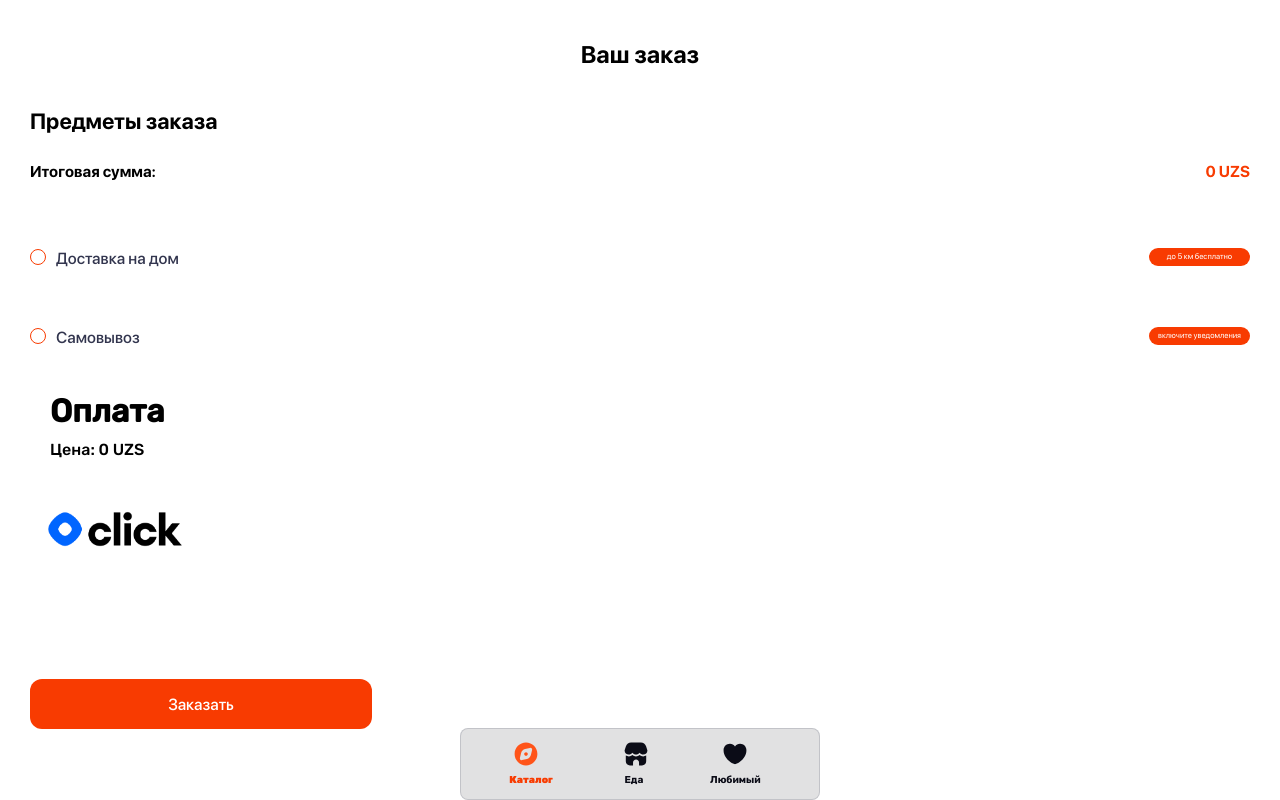
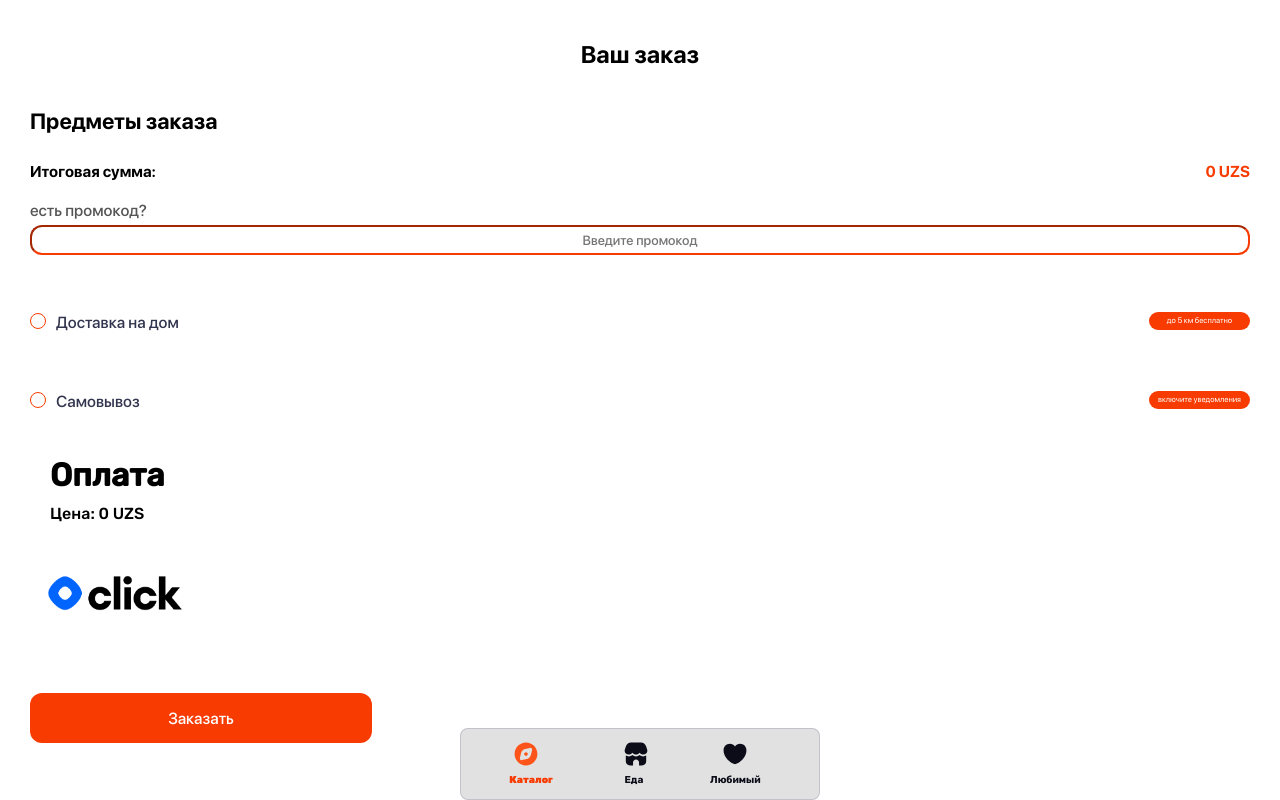
Before and after one commit to yoljasro/milliyfront, a Next.js app: page /order in a window 1280 px wide. Built offline with nearby package versions, Linux system fonts and the light colour scheme.

Commit message:
changing

```diff
--- a/src/pages/index.tsx
+++ b/src/pages/index.tsx
@@ -26,6 +26,8 @@ export default function Home() {
         <meta name="description" content="Generated by create next app" />
         <meta name="viewport" content="width=device-width, initial-scale=1" />
         <link rel="icon" href="/favicon.ico" />
+
+
       </Head>
 
 
--- a/src/pages/order.tsx
+++ b/src/pages/order.tsx
@@ -39,6 +39,7 @@ const OrderPage: React.FC = () => {
     const [deliveryType, setDeliveryType] = useState<string>('');
     const [address, setAddress] = useState<string>('');
     const [phone, setPhone] = useState('+998');
+    const [promocode, setPromocode] = useState<string>(''); // Promokod uchun holat
     const [alert, setAlert] = useState<{ open: boolean; message: string; severity: 'success' | 'error' }>({ open: false, message: '', severity: 'success' });
 
     useEffect(() => {
@@ -64,18 +65,29 @@ const OrderPage: React.FC = () => {
     };
 
     const calculateTotalPrice = () => {
-    return Object.values(cartItems).reduce((total, item) => {
+      const total = Object.values(cartItems).reduce((total, item) => {
         const price = parseFloat(item.product.price);
         return !isNaN(price) ? total + price * item.quantity : total;
       }, 0);
+
+      // Promokodni hisobga olish
+      if (promocode === 'gurman') {
+        // Show the alert and apply the discount only if not already applied
+        if (!alert.open) {
+          setAlert({ open: true, message: 'Вы получили скидку 15%', severity: 'success' });
+        }
+        return total * 0.85; // 15% discount
+      }
+      return total;
     };
+
 
     const handleOrder = async () => {
       const totalPrice = calculateTotalPrice();
 
       if (isNaN(totalPrice)) {
         setAlert({ open: true, message: 'Invalid total price.', severity: 'error' });
-      return;
+        return; // Funksiyani to'xtatamiz
       }
 
       const orderData: OrderData = {
@@ -107,6 +119,11 @@ const OrderPage: React.FC = () => {
 
         await sendOrderToTelegram(orderData, totalPrice);
         setAlert({ open: true, message: 'Your order has been placed successfully!', severity: 'success' });
+
+        // Sahifani o'zgartirishdan oldin alertni ko'rsatish uchun bir oz kutish
+        setTimeout(() => {
+          router.push('/favorite'); // Bu yerda /favorite sahifasiga o'tamiz
+        }, 1500); // Alert ko'rsatilgandan 1500 millisekund (1.5 soniya) o'tgach o'tadi.
 
         if (window.Telegram && window.Telegram.WebApp) {
           const webAppClose = window.Telegram.WebApp.close;
@@ -207,6 +224,16 @@ const OrderPage: React.FC = () => {
           <p className={styles.allPrice}>Итоговая сумма:</p>
           <p className={styles.allSum}>{calculateTotalPrice()} UZS</p>
         </div>
+        <label className={styles.promolabel} htmlFor='promo'>есть промокод?</label>
+        <input
+        type="text"
+        value={promocode}
+        className={styles.promoinput}
+        onChange={(e) => setPromocode(e.target.value)}
+        placeholder="Введите промокод"
+        id='promo'
+      />
+
 
         <div className={styles.deliveryOptions}>
           <h2 className={styles.option}>Варианты доставки</h2>
--- a/src/styles/order.module.sass
+++ b/src/styles/order.module.sass
@@ -113,7 +113,7 @@
   font-family: sf-bold
 
 .deliveryOptions
-  margin-top: 10px
+  // margin-top: 10px
   // max-width: 600px
   width: 100%
   // background-color: #ffffff
@@ -172,6 +172,25 @@
 
       &:hover
         color: #007bff
+
+.promolabel
+  color: #555
+  font-family: sf-medium
+  padding-top: 20px
+
+.promoinput
+  margin-top: 5px
+  border-color: #F83B01
+  height: 30px
+  text-align: center
+  border-radius: 12px
+  font-family: sf-medium
+
+  // border: none
+  // border-color:
+  outline: none
+  &:focus
+    border-color: green
 
 .deliveryDetails
   display: flex
@@ -318,7 +337,7 @@
   align-items: center
   cursor: pointer
   // gap: px
-  margin-top: 10px
+  margin-top: -40px
   width: 100%
   max-width: 342px
   height: 50px
@@ -364,7 +383,6 @@
   to
     opacity: 1
 
-
 .pay
   width: 100%
   display: flex
```
Lines whose indentation alone changed are shown as unchanged.
